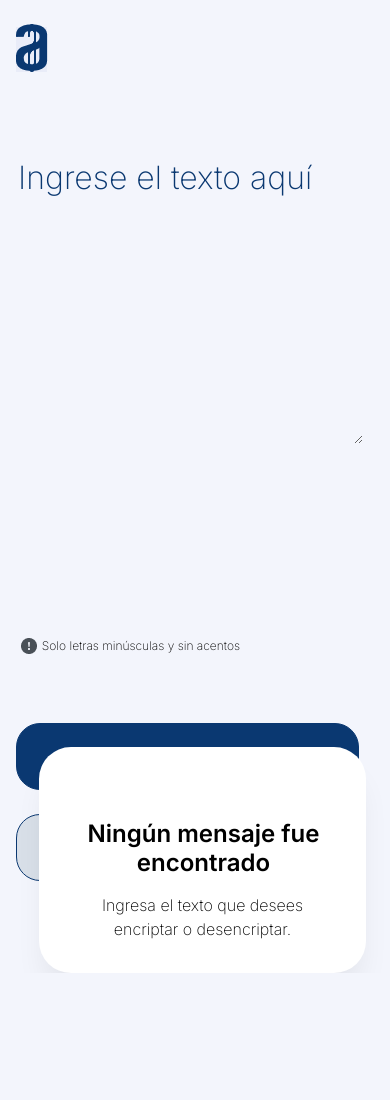
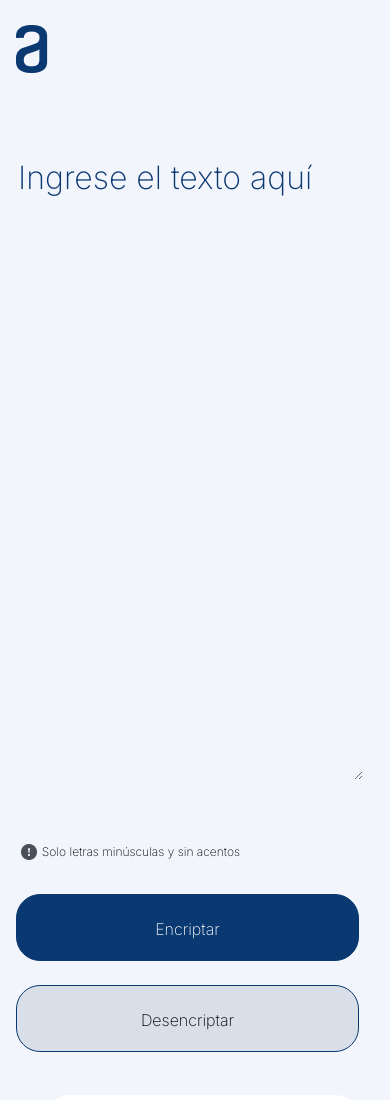
Before and after one commit to jimenagomezga/proyectodesencriptar, a plain HTML site: page index.html in a window 390 px wide. Shown: the top 1100 px of the page. Before the commit the page ends 973 px from the top, so only its background shows below. Drawn offline with Linux system fonts and the light colour scheme.

Commit message:
Finalizacion del proyecto

```diff
--- a/index.html
+++ b/index.html
@@ -35,13 +35,11 @@
       </div>
       <div>
         <button class="btn_copiar" type="button">Copiar</button>
-        <div>
+      </div>
+      <script src="app.js"></script>
 
-        </div>
-        <script src="app.js"></script>
-
-      </div>
     </div>
+  </div>
 </body>
 
 </html>
--- a/style.css
+++ b/style.css
@@ -226,7 +226,7 @@ body {
 
   .section_2text {
     width: 624px;
-    height: 70px;
+    /* height: 70px; */
     margin-top: 0px;
     margin-left: auto;
 
@@ -268,7 +268,6 @@ body {
     width: 768px;
     top: 2024px;
     left: -2277px;
-
   }
 
 }
@@ -276,27 +275,23 @@ body {
 @media screen and (max-width: 767px) {
   body {
     width: 375px;
-    height: 100vh;
   }
 
   #logo {
-    background-image: url("./imagenes/Group3.png");
     position: absolute;
-    background-repeat: no-repeat;
-    width: 32px;
-    height: 48px;
-    margin-top: 24px;
-    margin-left: 16px;
+    margin-top: 25.05px;
+    margin-left: -28px;
   }
 
   .title_text {
     width: 343px;
+    height: 624px;
     margin-top: 152px;
     margin-left: 16px;
   }
 
   .container_advertencia {
-    margin-top: 140px;
+    margin-top: 64px;
     margin-left: 16px;
   }
 
@@ -306,6 +301,7 @@ body {
     display: flex;
     flex-direction: column;
     align-items: center;
+    margin-top: 34px;
   }
 
   .btn_Encriptar {
@@ -322,10 +318,9 @@ body {
   .section_2 {
     width: 263px;
     height: auto;
-    margin-top: 707px;
+    top: 1095px;
     right: 24px;
     padding: 32px;
-
   }
 
   #section_2imagen {
@@ -335,13 +330,13 @@ body {
   .section_2text {
     width: 263px;
     height: 122px;
-    margin-left: 0px
+    margin-left: 0px;
+    margin-top: 0px;
   }
 
   h3#title_text2 {
     width: 263px;
     margin: auto;
-    background: beige;
     height: auto;
     line-height: 36px;
   }
@@ -353,14 +348,12 @@ body {
 
   .btn_copiar {
     width: 279px;
-    background: violet;
     margin-top: 464px;
-    margin-left: 0px
+    margin-left: -9px
   }
 
   .content3 {
     width: 375px;
-
   }
 
 
```
